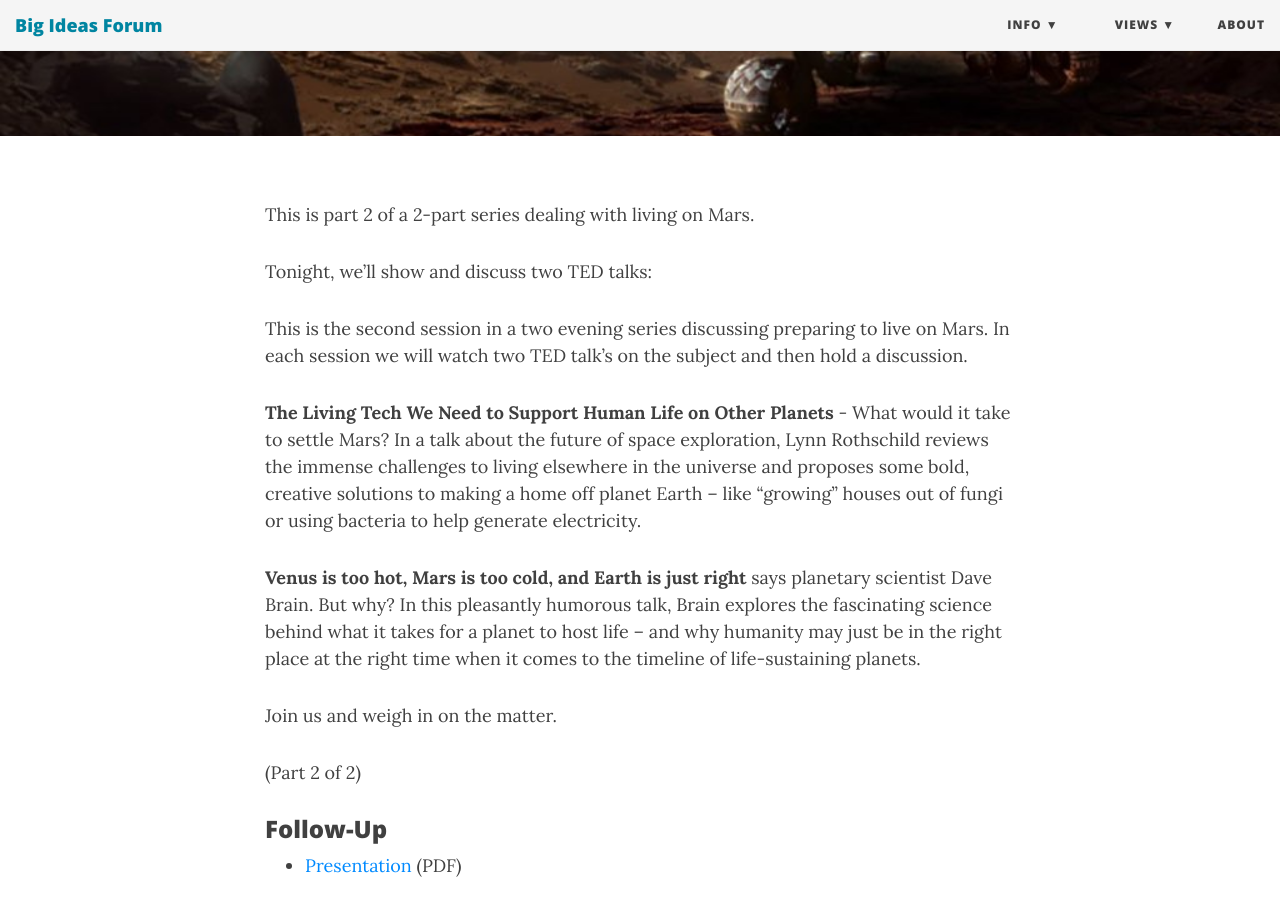
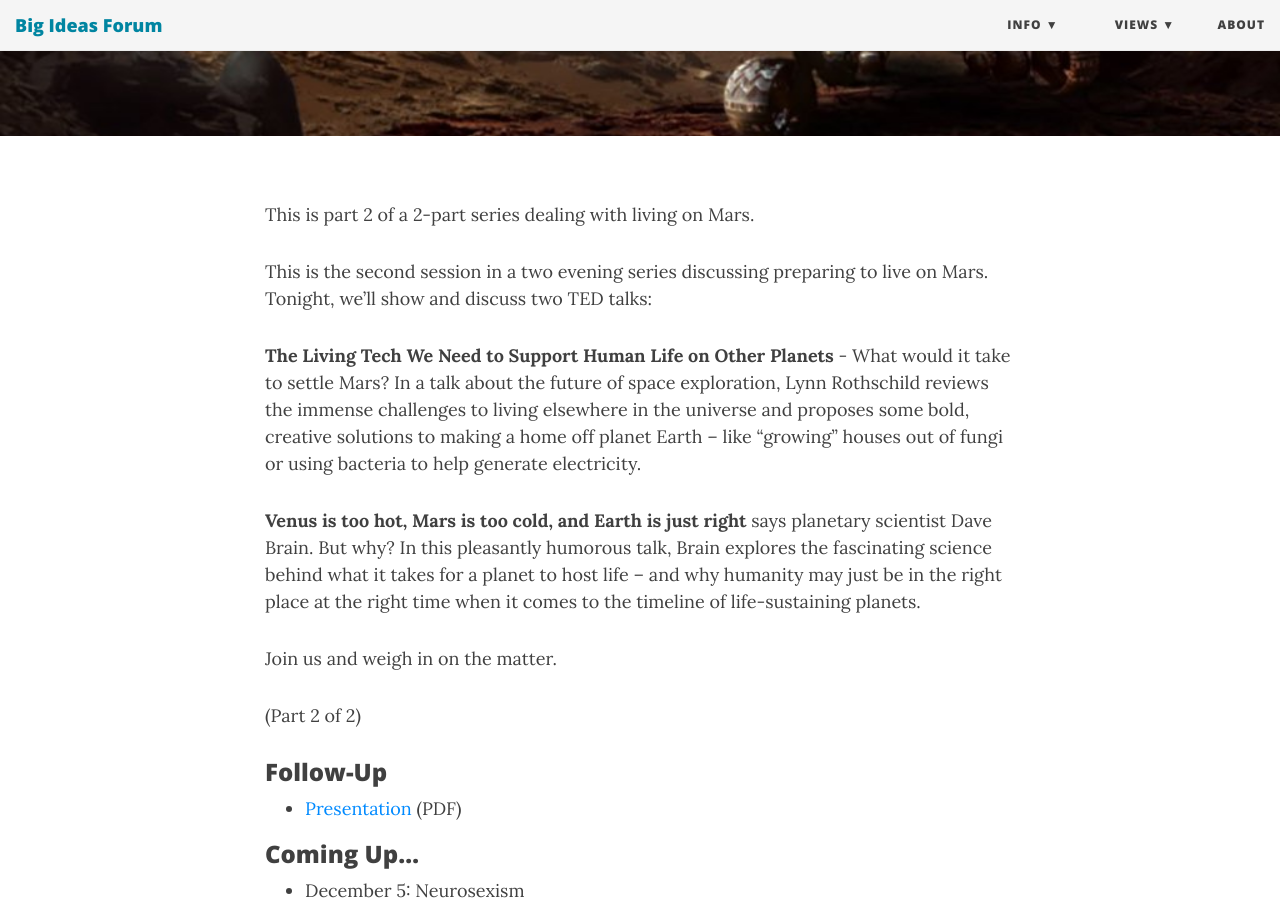
Before and after one commit to BigIdeasForum/bigideasforum.github.io, a Jekyll site: the page built from _posts/2019/2019-11-21-mars2.md, in a window 1280 px wide and 900 px high, scrolled down 393 px. Built offline with Jekyll 4.4.1, drawn with Linux system fonts in a browser that asks for light colours; nearby versions of some CDN libraries.

Commit message:
fix bad wording

```diff
--- a/_posts/2019/2019-11-21-mars2.md
+++ b/_posts/2019/2019-11-21-mars2.md
@@ -9,9 +9,7 @@
 ---
 This is part 2 of a 2-part series dealing with living on Mars.
 
-Tonight, we'll show and discuss two TED talks:
-
-This is the second session in a two evening series discussing preparing to live on Mars. In each session we will watch two TED talk’s on the subject and then hold a discussion.
+This is the second session in a two evening series discussing preparing to live on Mars. Tonight, we'll show and discuss two TED talks:
 
 **The Living Tech We Need to Support Human Life on Other Planets** - What would it take to settle Mars? In a talk about the future of space exploration, Lynn Rothschild reviews the immense challenges to living elsewhere in the universe and proposes some bold, creative solutions to making a home off planet Earth -- like "growing" houses out of fungi or using bacteria to help generate electricity.
 
```
